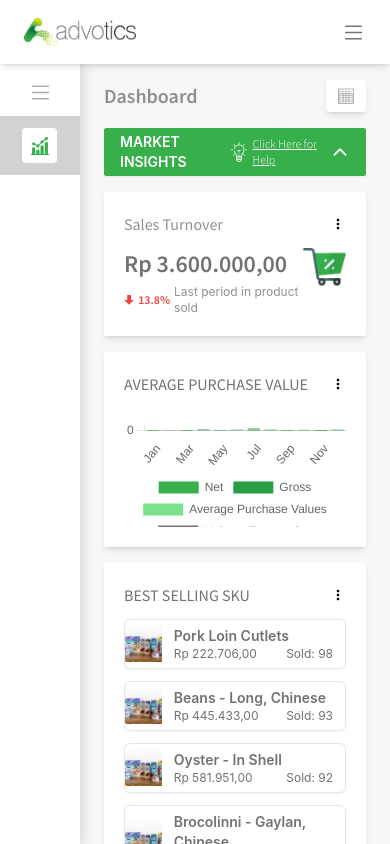
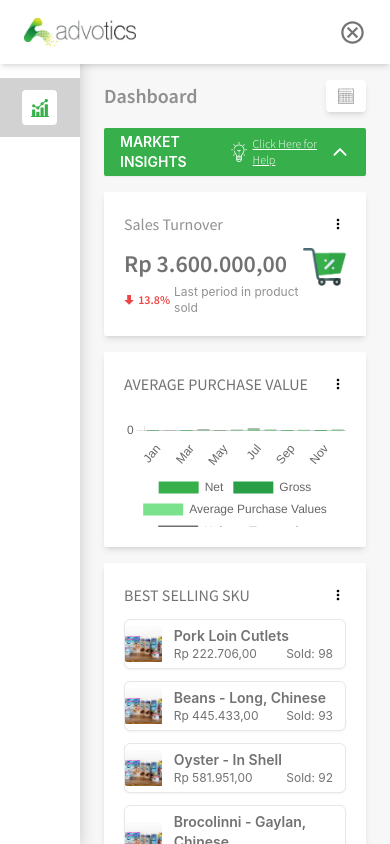
Before and after one commit to zaidanammar/advotics-test, a React (Create React App) app: page / in a window 390 px wide. Built offline with nearby package versions, Linux system fonts and the light colour scheme.

Commit message:
:zap: handle apply filter date

```diff
--- a/src/components/atoms/ADatePicker.tsx
+++ b/src/components/atoms/ADatePicker.tsx
@@ -4,17 +4,25 @@ import { addMonths } from "date-fns";
 
 import AButton from "./AButton";
 import { checkLabelColor, defaultStaticRanges } from "../../utils/date";
-import { IDate } from "../../core/product/entities";
+import { IDate, IProduct } from "../../core/product/entities";
 import "react-date-range/dist/theme/default.css";
 import "react-date-range/dist/styles.css";
 
 type Props = {
   dateProps: IDate[];
-  applyFilter: () => void;
+  handleSetData: (product: IProduct[], date: IDate[]) => void;
+  data: IProduct[];
   handleChangeDate: (date: IDate[]) => void;
+  handleOpenDatePicker: (open: boolean) => void;
 };
 
-const ADatePicker = ({ applyFilter, handleChangeDate, dateProps }: Props) => {
+const ADatePicker = ({
+  dateProps,
+  handleChangeDate,
+  data,
+  handleSetData,
+  handleOpenDatePicker,
+}: Props) => {
   const [date, setDate] = useState(dateProps);
 
   useEffect(() => {
@@ -23,7 +31,8 @@ const ADatePicker = ({ applyFilter, handleChangeDate, dateProps }: Props) => {
 
   const handleApplyFilter = () => {
     handleChangeDate(date);
-    applyFilter();
+    handleSetData(data, date);
+    handleOpenDatePicker(false);
   };
 
   return (
--- a/src/components/molecules/MChart.tsx
+++ b/src/components/molecules/MChart.tsx
@@ -9,6 +9,7 @@ import {
   BarElement,
 } from "chart.js";
 import { Bar } from "react-chartjs-2";
+import { isMobile } from "react-device-detect";
 
 ChartJS.register(
   CategoryScale,
@@ -69,7 +70,7 @@ export const options = {
     intersect: false,
   },
   responsive: true,
-  aspectRatio: 2,
+  aspectRatio: isMobile ? 1 : 2,
   plugins: {
     legend: {
       position: "bottom" as const,
--- a/src/components/molecules/MNavbar.tsx
+++ b/src/components/molecules/MNavbar.tsx
@@ -2,6 +2,8 @@ import React, { useContext } from "react";
 import { Avatar } from "@mui/material";
 import { FiLogOut } from "react-icons/fi";
 import { BsList } from "react-icons/bs";
+import { MdOutlineCancel } from "react-icons/md";
+
 import { advoticsLogo } from "../../assets/images";
 import GlobalContext from "../../store/global/context";
 import { ActionType } from "../../store/global/action";
@@ -46,7 +48,15 @@ const MNavbar = () => {
             <FiLogOut size={20} color="#757575" className="cursor-pointer" />
           </div>
           <div onClick={handleOpenSidebar} className="md:hidden flex">
-            <BsList size={25} color="#757575" className="cursor-pointer" />
+            {openSidebar ? (
+              <MdOutlineCancel
+                size={27}
+                color="#757575"
+                className="cursor-pointer"
+              />
+            ) : (
+              <BsList size={25} color="#757575" className="cursor-pointer" />
+            )}
           </div>
         </div>
       </div>
--- a/src/components/molecules/MSidebar.tsx
+++ b/src/components/molecules/MSidebar.tsx
@@ -38,16 +38,16 @@ const MSidebar = () => {
         collapsed={isMobile ? false : openSidebar}
         width={isMobile ? 700 : 250}
       >
-        <SidebarHeader>
-          <div className="px-7 pb-3 pt-20 sm:flex hiden gap-3">
+        <SidebarHeader className="sm:flex hidden gap-3 px-7 pt-[68px] pb-1">
+          <Menu iconShape="square">
             <BsList
               onClick={handleCollapseSidebar}
               className="cursor-pointer"
               size={25}
             />
-          </div>
+          </Menu>
         </SidebarHeader>
-        <SidebarContent>
+        <SidebarContent className="block sm:pt-0 pt-20">
           <Menu iconShape="square">
             <MenuItem
               className="bg-secondary -mt-3 py-1 pl-0.5"
--- a/src/pages/Dashboard.tsx
+++ b/src/pages/Dashboard.tsx
@@ -23,11 +23,7 @@ const Dashboard = () => {
   UseOutsideClick(datePickerRef, () => handleOpenDatePicker(false));
 
   useEffect(() => {
-    const filteredProducts = new ProductService().getFilteredProducts(
-      dummyProducts,
-      date
-    );
-    handleSetProducts(filteredProducts);
+    handleSetProducts(dummyProducts, date);
   }, []);
 
   const handleChangeDate = (date: IDate[]) => {
@@ -43,33 +39,22 @@ const Dashboard = () => {
     });
   };
 
-  const handleSetProducts = (products: IProduct[]) => {
+  const handleSetProducts = (products: IProduct[], date: IDate[]) => {
+    const filteredProducts = new ProductService().getFilteredProducts(
+      products,
+      date
+    );
     GlobalDispatch({
       type: ActionType.SetProducts,
-      payload: products,
+      payload: filteredProducts,
     });
   };
 
-  const handleOpenDatePicker = (
-    open: boolean,
-    applyFilter?: boolean
-  ) => {
+  const handleOpenDatePicker = (open: boolean) => {
     GlobalDispatch({
       type: ActionType.SetOpenDatePicker,
       payload: open,
     });
-    if (!open && !applyFilter) {
-      // handleChangeDate(prevDate);
-    }
-  };
-
-  const applyFilter = () => {
-    const filteredProducts = new ProductService().getFilteredProducts(
-      dummyProducts,
-      date
-    );
-    handleSetProducts(filteredProducts);
-    handleOpenDatePicker(false, true);
   };
 
   return (
@@ -92,9 +77,11 @@ const Dashboard = () => {
             <section className="relative top-11">
               <div className="absolute my-3 flex justify-end w-full">
                 <ADatePicker
-                  applyFilter={applyFilter}
+                  dateProps={date}
+                  data={dummyProducts}
+                  handleSetData={handleSetProducts}
                   handleChangeDate={handleChangeDate}
-                  dateProps={date}
+                  handleOpenDatePicker={handleOpenDatePicker}
                 />
               </div>
             </section>
```
